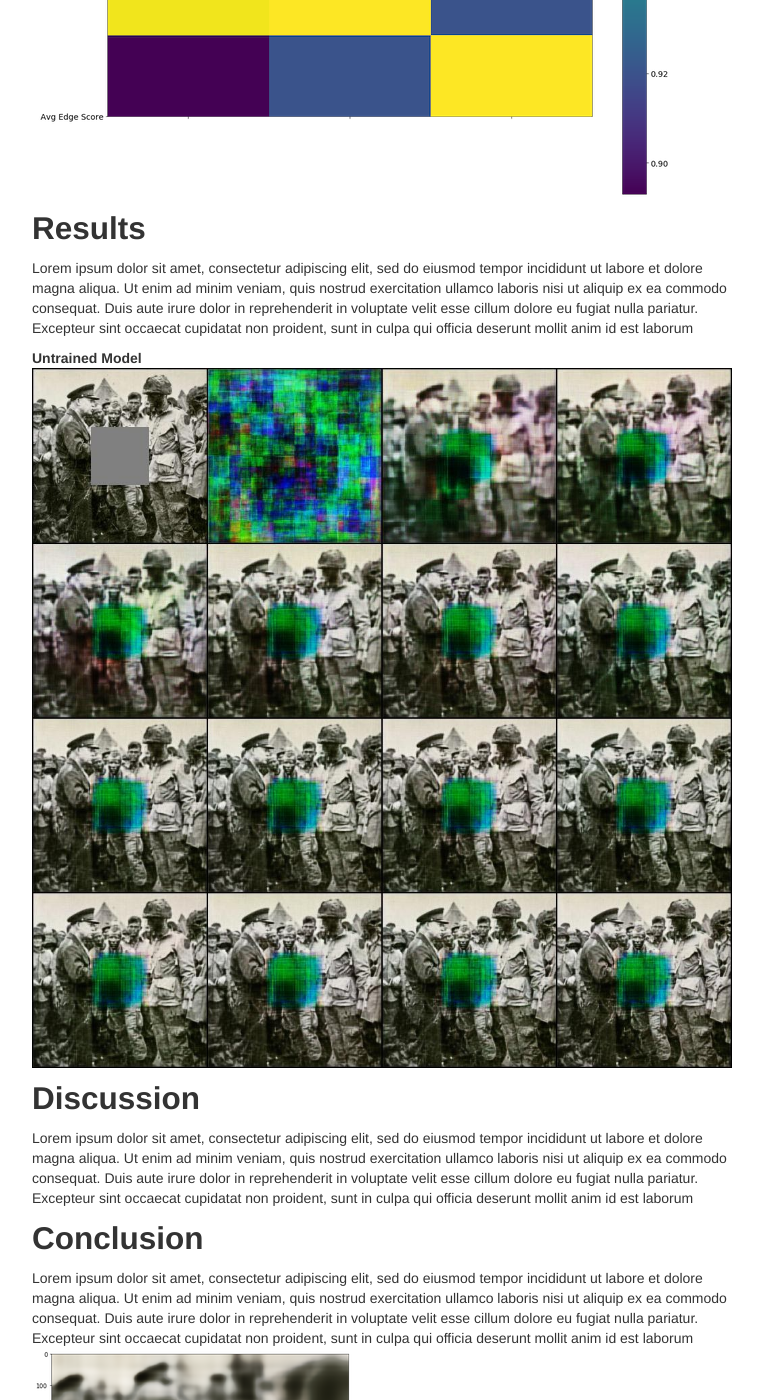
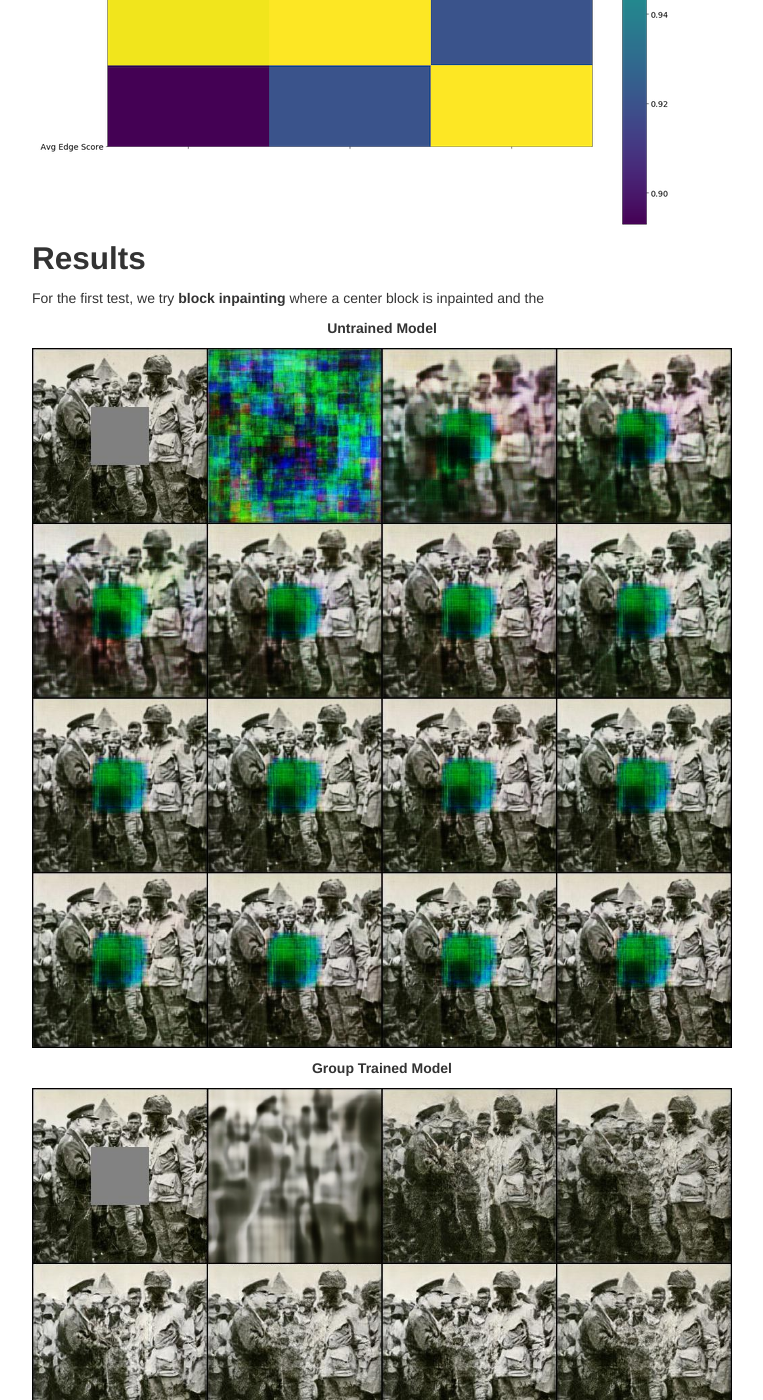
Before and after one commit to Emmanuel-Diaz/RestoreNet, a Jekyll site: the page built from index.md, in a window 1280 px wide and 1400 px high, scrolled down 1232 px. Shown: the whole window, without its empty margins (258-1021 px from the left). Built offline with Jekyll 4.4.1, drawn with Linux system fonts in a browser that asks for light colours.

Commit message:
Added Trained Image

```diff
--- a/index.md
+++ b/index.md
@@ -13,6 +13,7 @@ It is widely known that old photos converted from film to digital might have exp
 
 ## Data Collected
 In order to understand the data population, I saved 3K images from [ww2db.com](https://ww2db.com/) and categorized them into 3 sections: Pre-War, Mid-War, Late-War
+
 ![Distribution](/assets/chart.png)
 
 
@@ -23,10 +24,13 @@ new stats`
 
 
 ## Results
-Lorem ipsum dolor sit amet, consectetur adipiscing elit, sed do eiusmod tempor incididunt ut labore et dolore magna aliqua. Ut enim ad minim veniam, quis nostrud exercitation ullamco laboris nisi ut aliquip ex ea commodo consequat. Duis aute irure dolor in reprehenderit in voluptate velit esse cillum dolore eu fugiat nulla pariatur. Excepteur sint occaecat cupidatat non proident, sunt in culpa qui officia deserunt mollit anim id est laborum
+For the first test, we try **block inpainting** where a center block is inpainted and the
 
-**Untrained Model**
+<p align="center"><strong>Untrained Model</strong></p>
 ![Random Gen](/assets/random_gen_img_sheet.jpg)
+
+<p align="center"><strong>Group Trained Model</strong></p>
+![Trained Gen](/assets/train_gen_img_sheet.jpg)
 
 
 ## Discussion
@@ -35,5 +39,3 @@ Lorem ipsum dolor sit amet, consectetur adipiscing elit, sed do eiusmod tempor i
 ## Conclusion
 Lorem ipsum dolor sit amet, consectetur adipiscing elit, sed do eiusmod tempor incididunt ut labore et dolore magna aliqua. Ut enim ad minim veniam, quis nostrud exercitation ullamco laboris nisi ut aliquip ex ea commodo consequat. Duis aute irure dolor in reprehenderit in voluptate velit esse cillum dolore eu fugiat nulla pariatur. Excepteur sint occaecat cupidatat non proident, sunt in culpa qui officia deserunt mollit anim id est laborum
 ![Iterations](/assets/200_iters.png)
-
-Lorem ipsum dolor sit amet, consectetur adipiscing elit, sed do eiusmod tempor incididunt ut labore et dolore magna aliqua. Ut enim ad minim veniam, quis nostrud exercitation ullamco laboris nisi ut aliquip ex ea commodo consequat. Duis aute irure dolor in reprehenderit in voluptate velit esse cillum dolore eu fugiat nulla pariatur. Excepteur sint occaecat cupidatat non proident, sunt in culpa qui officia deserunt mollit anim id est laborum
```
Also changed, not shown: assets/train_gen_img_sheet.jpg (added).
